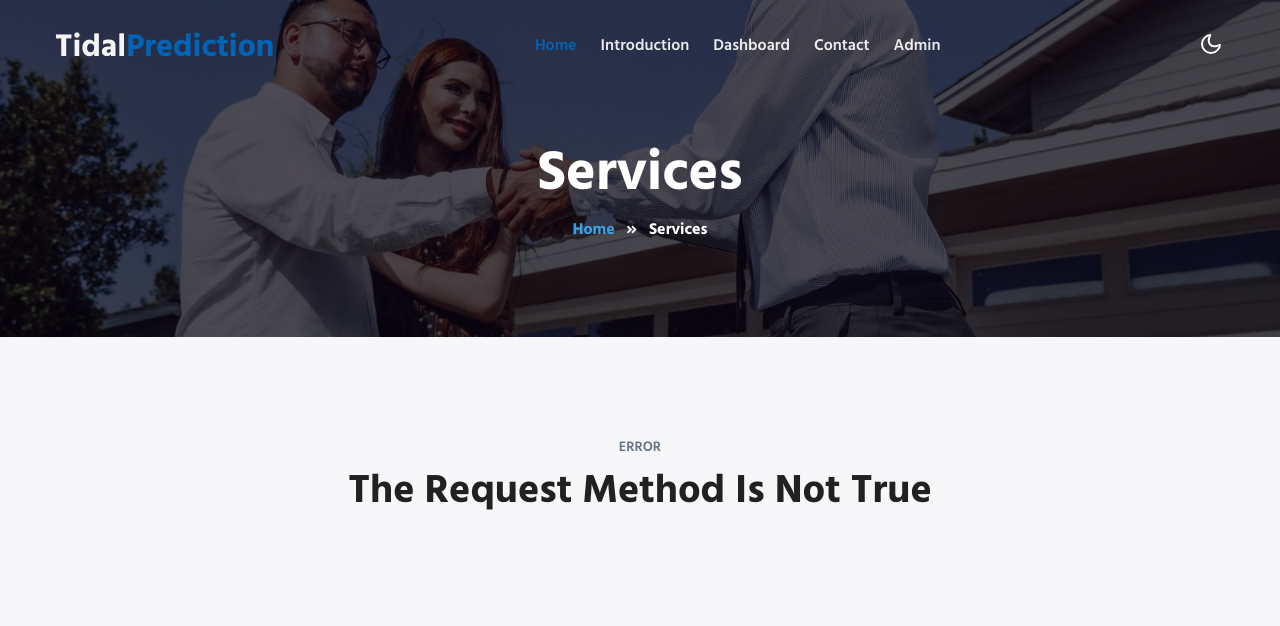
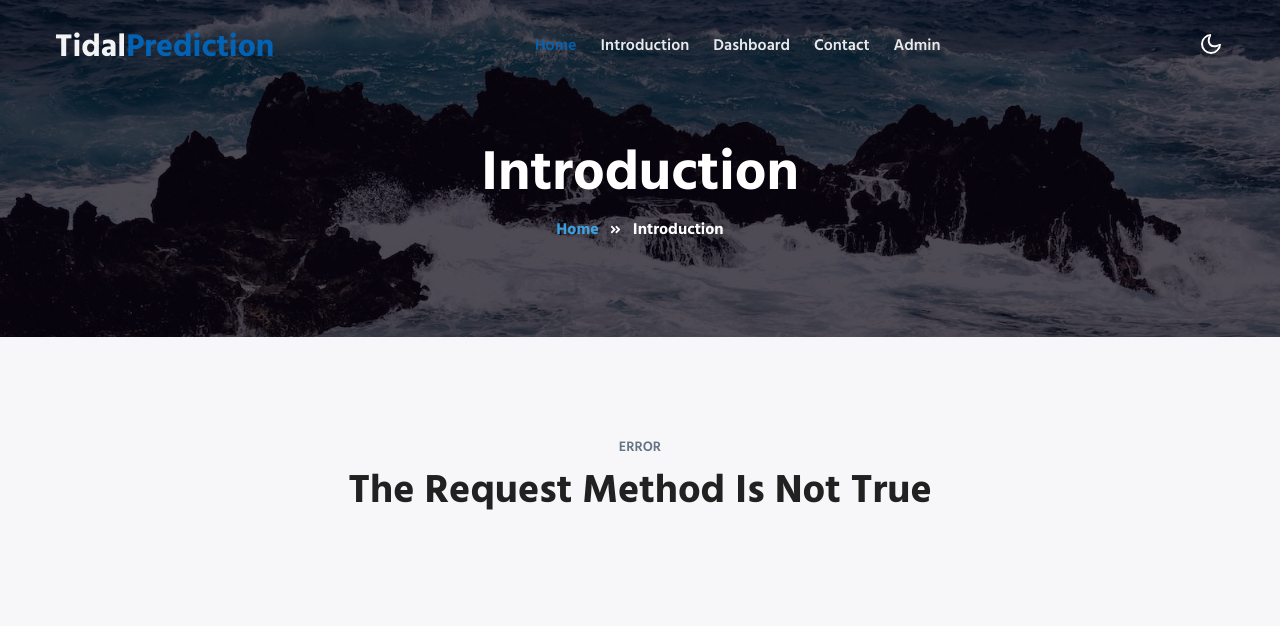
Before and after one commit to suye0620/TidalPredictionWeb, a Django app: template TidalPrediction/templates/introduce/portfolio.html in a window 1280 px wide. Shown: the top 626 px of the page. Run offline with Django 3.2, Linux system fonts and the light colour scheme; the template is opened without the code that fills it, so the values that code supplies are empty; some libraries are stand-ins or nearby versions.

Commit message:
2023-03-05-01-设置banner及全局变量

```diff
--- a/TidalPrediction/TidalPrediction/settings.py
+++ b/TidalPrediction/TidalPrediction/settings.py
@@ -76,6 +76,8 @@ TEMPLATES = [
                 'django.template.context_processors.request',
                 'django.contrib.auth.context_processors.auth',
                 'django.contrib.messages.context_processors.messages',
+                # global params
+                'introduce.views.global_params',
             ],
         },
     },
--- a/TidalPrediction/templates/introduce/portfolio.html
+++ b/TidalPrediction/templates/introduce/portfolio.html
@@ -1,5 +1,20 @@
 <!-- the current directory is templates/ -->
 {% extends 'layout/base.html' %}
+{% load static %}
+{% block css %}
+    <style>
+        .inner-banner {
+            background: url({% static "images/banner3.jpeg" %}) no-repeat center;
+            background-size: cover;
+            -webkit-background-size: cover;
+            -moz-background-size: cover;
+            -o-background-size: cover;
+            -ms-background-size: cover;
+            position: relative;
+            z-index: 0;
+        }
+    </style>
+{% endblock %}
 
 {% block banner %}
     <!--/inner-page-->
@@ -9,13 +24,13 @@
                 <div class="w3breadcrumb-gids">
                     <div class="w3breadcrumb-left text-left">
                         <h2 class="inner-w3-title mt-sm-5 mt-4">
-                            Services </h2>
+                            Introduction </h2>
 
                     </div>
                     <div class="w3breadcrumb-right">
                         <ul class="breadcrumbs-custom-path">
                             <li><a href="{% url 'index' %}">Home</a></li>
-                            <li class="active"><span class="fas fa-angle-double-right mx-2"></span> Services </li>
+                            <li class="active"><span class="fas fa-angle-double-right mx-2"></span> Introduction</li>
                         </ul>
                     </div>
                 </div>
@@ -43,7 +58,8 @@
                                     <div class="icon">
                                         <i class="{{ introduction.portfolio_icon }}"></i>
                                     </div>
-                                    <h4><a href="{% url 'introduction_detail' introduction.id %}" class="title-head mb-3">{{ introduction.title }}</a></h4>
+                                    <h4><a href="{% url 'introduction_detail' introduction.id %}"
+                                           class="title-head mb-3">{{ introduction.title }}</a></h4>
                                     <p class="text-para">{{ introduction.desc }}</p>
                                 </div>
                             </div>
```
Also changed, not shown: TidalPrediction/introduce/views.py (+10 -1 lines), TidalPrediction/templates/contact/contact.html (+15 -0 lines), TidalPrediction/templates/dashboard/dashboard.html (+16 -0 lines), TidalPrediction/templates/introduce/introduction_detail.html (+12 -0 lines), README.md, TidalPrediction/static/images/banner2.jpeg (added), TidalPrediction/static/images/banner2.jpg (deleted), TidalPrediction/static/images/banner3.jpeg (added), TidalPrediction/static/images/banner3.jpg (deleted), TidalPrediction/static/images/banner4.jpeg (added), TidalPrediction/static/images/banner4.jpg (deleted), TidalPrediction/static/images/banner5.jpg (added).
